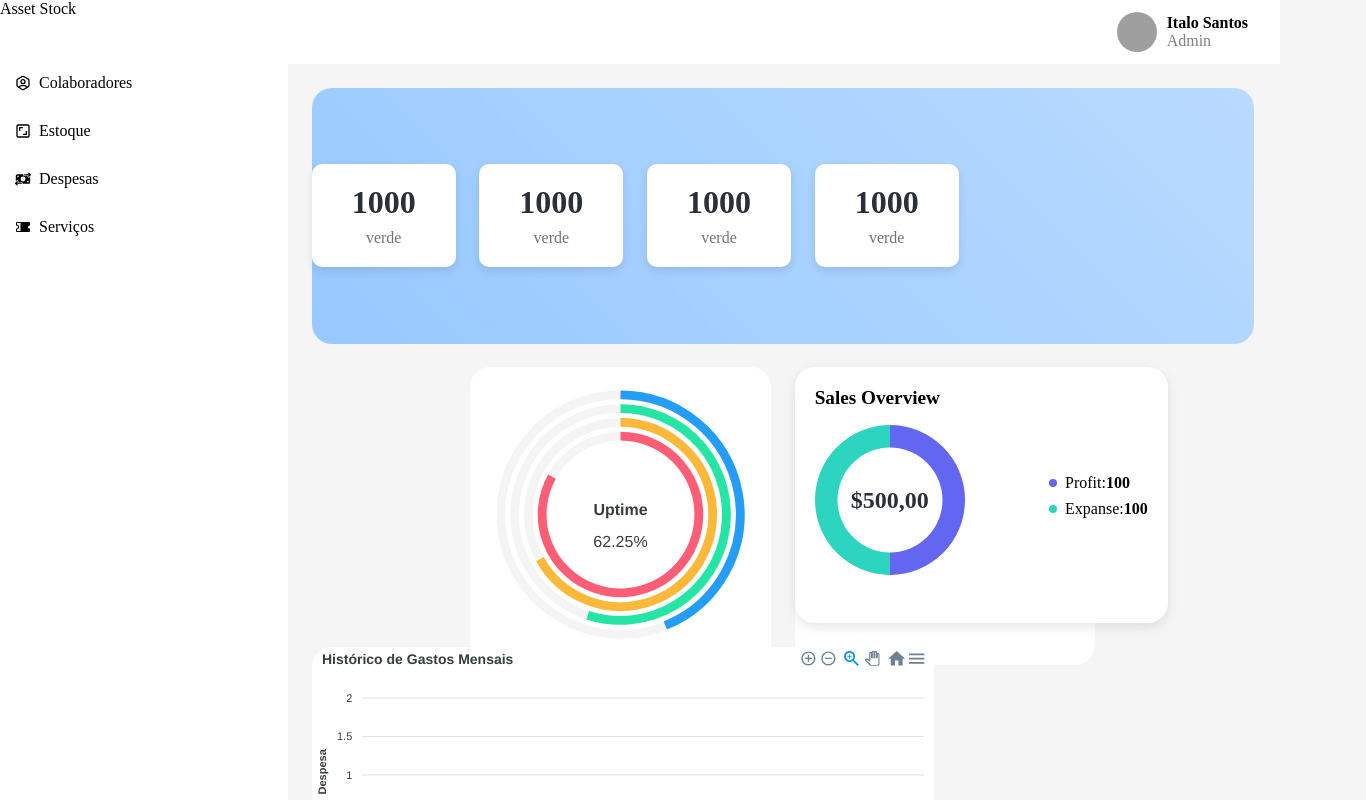
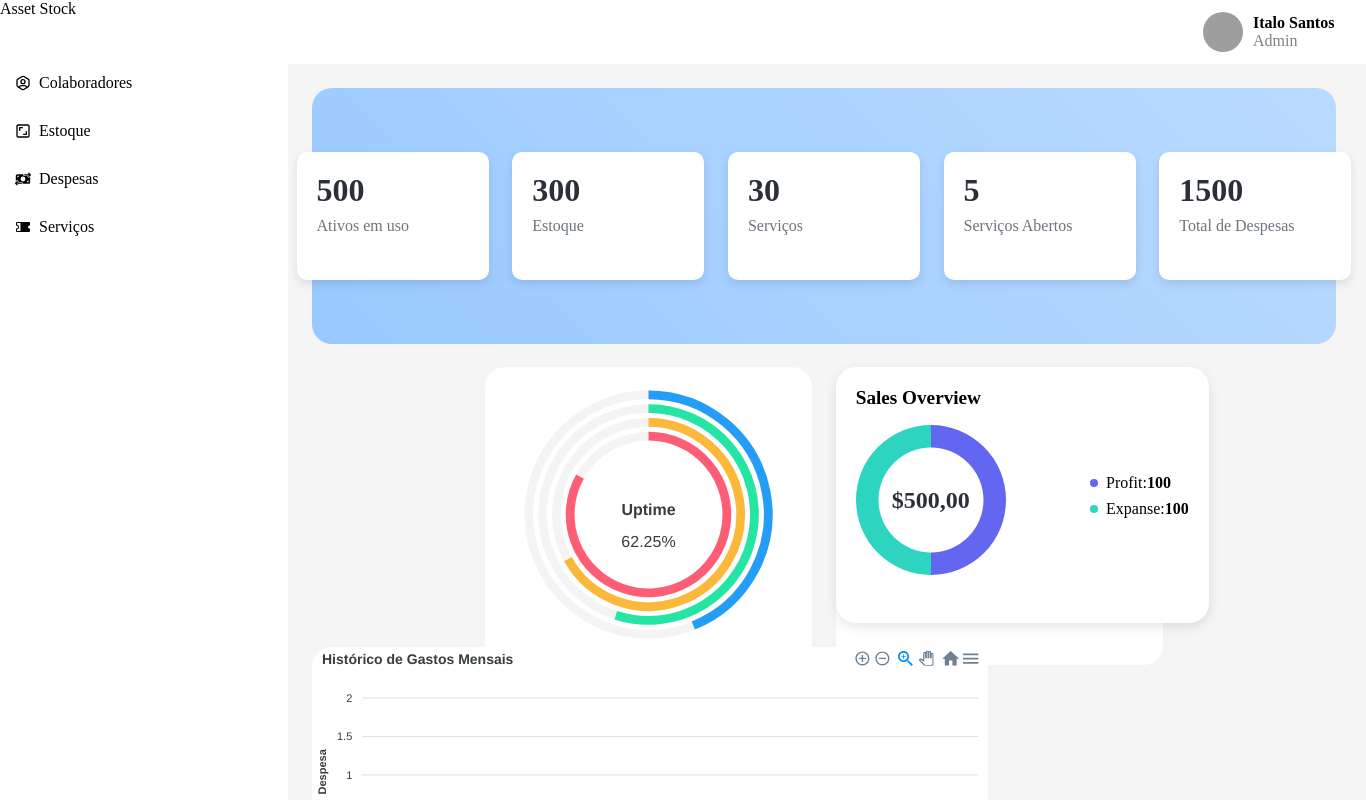
Before and after one commit to italo1033/asset-stock, a Next.js app: page / in a window 1280 px wide. Shown: the top 800 px of the page, 1366 px wide, since content can reach past the window. Built offline with nearby package versions, Linux system fonts and the light colour scheme; grey boxes are pictures that could not be loaded.

Commit message:
ADICIONANDO TEXTO DOS CARDS INFOR

```diff
--- a/src/app/components/Cardinfor/cardinfor.module.css
+++ b/src/app/components/Cardinfor/cardinfor.module.css
@@ -5,13 +5,16 @@
   }
 
   .card {
+    width: 12rem;
+    height: 8rem;
     display: flex;
     flex-direction: column;
-    align-items: center;
-    justify-content: center;
-    padding: 20px 40px;
+    align-items: flex-start;
+    justify-content: flex-start;
     background-color: white;
     border-radius: 10px;
+    padding-left: 20px;
+    padding-top: 20px;
     box-shadow: 0 4px 10px rgba(0, 0, 0, 0.1);
   }
 
--- a/src/app/page/dashboard/dashboard.module.css
+++ b/src/app/page/dashboard/dashboard.module.css
@@ -13,13 +13,14 @@
     background-color: #fff;
     border-radius: 20px;
     display: flex;
+    justify-content: center;
     flex-direction: row;
     gap:  1.48rem;;
 }
 
 /* Estilo do fundo animado */
 .dashboardMetas {
-    background: linear-gradient(45deg, #0c87fa, #4a9dff, #7ab7ff, #a5d0ff, #cce4ff, #ffff);
+    background: linear-gradient(45deg, #026df7, #4a9dff, #7ab7ff, #a5d0ff, #cce4ff, #fff);
     background-size: 600% 600%; /* Aumenta o tamanho do fundo */
     animation: gradientAnimation 15s linear infinite; /* Ajusta a função de tempo para linear */
 }
--- a/src/app/page/dashboard/dashboard.tsx
+++ b/src/app/page/dashboard/dashboard.tsx
@@ -13,10 +13,11 @@ const Dashboard: React.FC<any> = () => {
   return (
     <section className={styles.dashboard}>
         <div className={styles.dashboardMetas}>
-          <CardInfor texto='verde' valor={1000} />
-          <CardInfor texto='verde' valor={1000} />
-          <CardInfor texto='verde' valor={1000} />
-          <CardInfor texto='verde' valor={1000} />
+          <CardInfor texto='Ativos em uso' valor={500} />
+          <CardInfor texto='Estoque' valor={300} />
+          <CardInfor texto='Serviços' valor={30} />
+          <CardInfor texto='Serviços Abertos' valor={5} />
+          <CardInfor texto='Total de Despesas' valor={1500} />
         </div>
 
         <div className={styles.containersubcards}>
```
